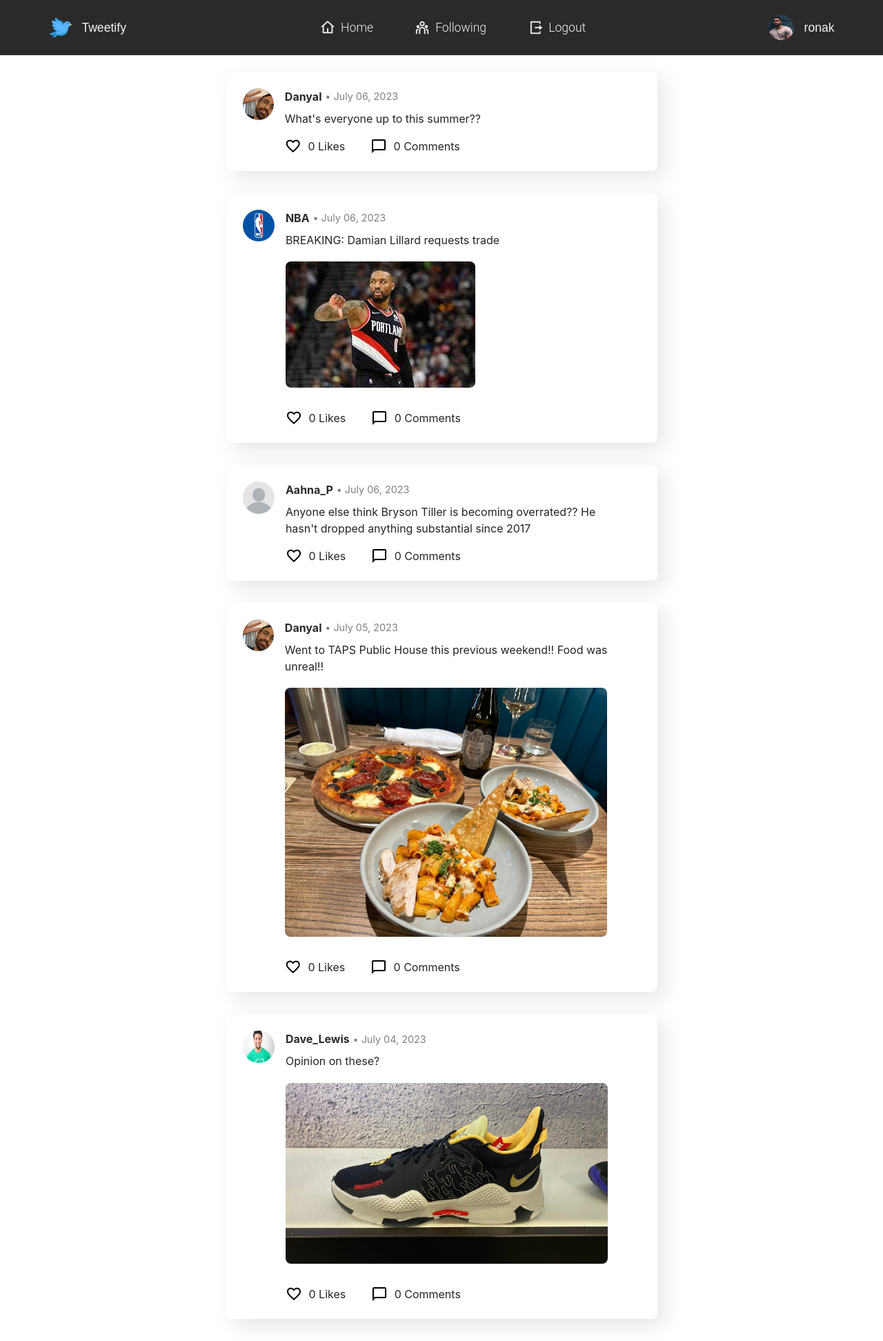
After one commit to ronaakk/Social-Media-Network, a Django app: page /following in a window 1280 px wide. The commit adds this page. Shown: the whole page at 69% size. Run offline with Django 3.2, Linux system fonts and the light colour scheme; a user stored in the database is signed in; data comes from the database, SQL or seed files in the repository; both versions use the stored data as it was after the commit; data that the repository does not hold is empty; some libraries are stand-ins or nearby versions.

Commit message:
Following page complete, just need to add minor changes

```diff
--- /dev/null
+++ b/network/static/network/js/posts-following.js
@@ -0,0 +1,73 @@
+document.addEventListener('DOMContentLoaded', () => {
+
+
+});
+
+
+  // Function to add posts to page (and sort them by date added)
+  function addPostToPage(tweet, tweetImageFile = "", username, date_posted, likesCount, commentsCount, profilePic, loggedInUser) {
+      const feed = document.querySelector(".posts");
+      const postTemplate = document.querySelector(".post");
+
+      const newPost = postTemplate.cloneNode(true);
+      newPost.classList.remove("hidden");
+
+      const tweetDetails = newPost.querySelector(".tweet-details");
+      const profilePicElement = newPost.querySelector(".tweet-creator");
+      const tweetText = tweetDetails.querySelector(".tweet");
+      const tweetImageContainer = tweetDetails.querySelector(".tweet-details__image");
+      const tweetImageElement = tweetDetails.querySelector(".posted-tweet-picture");
+      const usernameElement = tweetDetails.querySelector(".username-post");
+      const datePostedElement = newPost.querySelector(".date-posted");
+      const tweetLikes = newPost.querySelector(".like-counter");
+      const tweetComments = newPost.querySelector(".comment-counter");
+
+      tweetImageContainer.style.display = "none";
+      tweetImageElement.style.display = "none";
+
+      // Setting the image
+      if (tweetImageFile && tweetImageFile !== "") {
+        tweetImageContainer.style.display = "flex";
+        tweetImageElement.src = tweetImageFile;
+        tweetImageElement.style.display = "flex";
+      }
+
+      // Setting the profile pic
+      profilePicElement.src = profilePic;
+
+      // Setting the date posted
+      datePostedElement.textContent = ` • ${date_posted}`;
+
+      // Loading the username into the appropriate place
+      usernameElement.textContent = username;
+
+      // Loading the tweet
+      tweetText.textContent = tweet;
+
+      // Loading the tweet likes and comments (if any)
+      tweetLikes.textContent = likesCount > 1 || likesCount === 0 ? `${likesCount} Likes` : `${likesCount} Like`;
+      tweetComments.textContent = commentsCount > 1 || commentsCount === 0 ? `${commentsCount} Comments` : `${commentsCount} Comment`;
+
+      // Checking to see if authenticated user is creator of tweet
+      const editSection = tweetDetails.querySelector(".edit-section");
+      if (loggedInUser !== username) {
+        editSection.style.display = "none";
+      } else {
+        editSection.style.display = "flex";
+      }
+
+      // Load the correct url
+      loadUserUrl(username, newPost);
+
+      feed.insertBefore(newPost, feed.firstChild);
+  }
+
+  // Function to load appropriate user url on each post
+  function loadUserUrl(username, post) {
+    const userProfileLinks = post.querySelectorAll(".user-profile-link");
+    const baseUrl = "/user/";
+
+    userProfileLinks.forEach(tag => {
+      tag.href = baseUrl + username;
+    });
+  }
--- /dev/null
+++ b/network/templates/network/following.html
@@ -0,0 +1,63 @@
+{% extends "network/layout.html" %}
+{% load static %}
+
+{% block extra_head %}
+    <script src= {% static 'network/js/posts-following.js' %} type="text/javascript"></script>
+    <link rel="stylesheet" href= {% static 'network/css/post-section.css' %}>
+    <link rel="stylesheet" href="https://fonts.googleapis.com/css2?family=Material+Symbols+Outlined:opsz,wght,FILL,GRAD@20..48,100..700,0..1,-50..200" />
+{% endblock extra_head %}
+
+{% block body %}
+    <div class="posts">
+        {% for post in feed_posts %}
+            <div class="post">
+                <div class="post-layout">
+
+                    <img src="{{ post.tweet_user_profile_pic }}" class="profile-pic small-post-section tweet-creator">
+
+                    <!-- Actual post content (profile image, username, tweet, and image) -->
+                    <div class="section-row">
+                        <div class="tweet-details">
+                            <div class="tweet-header">
+                                <input type="hidden" id="tweet-username" value="{{ users_profile.user }}">
+                                <p class="username-post">{{ post.username }}</p>
+                                <p class="date-posted"> • {{ post.date_posted }}</p>
+                            </div>
+
+                            <p class="tweet">{{ post.tweet }}</p>
+
+                            {% if post.tweet_image_url %}
+                                <div class="tweet-details__image">
+                                    <img src="{{ post.tweet_image_url }}" class="posted-tweet-picture">
+                                </div>
+                            {% endif %}
+
+                            <!-- Edit/Delete a post (given creator is authenticated), Likes, Comments (give this div a class of "tweet-actions") -->
+                            <div class="tweet-actions-post">
+                                <div class="tweet-actions-section">
+                                    <div class="like-section">
+                                        <!-- Like Button -->
+                                        <button class="like-button">
+                                            <span class="material-symbols-outlined">favorite</span>
+                                        </button>
+                                        <!-- Like Counter -->
+                                        <span class="like-counter">{{ post.tweet_likes }} Likes</span>
+                                    </div>
+
+                                    <div class="comment-section">
+                                        <!-- Comment Button -->
+                                        <button class="comment-button">
+                                            <span class="material-symbols-outlined">chat_bubble</span>
+                                        </button>
+                                        <!-- Comment Counter -->
+                                        <span class="comment-counter">{{ post.tweet_comments }} Comments</span>
+                                    </div>
+                                </div>
+                            </div>
+                        </div>
+                    </div>
+                </div>
+            </div>
+        {% endfor %}
+    </div>
+{% endblock %}
--- a/network/templates/network/index.html
+++ b/network/templates/network/index.html
@@ -40,9 +40,7 @@
     {% endif %}
 
     <div class="posts">
-        <!-- TODO: Clicking on a post should go to a separate page and show all comments, etc. -->
         <div class="post hidden">
-
             <div class="post-layout">
                 <a class="user-profile-link" href="">
                     <img src="" class="profile-pic small-post-section tweet-creator">
--- a/network/templates/network/layout.html
+++ b/network/templates/network/layout.html
@@ -36,7 +36,7 @@
             <ul class="navbar">
               {% if user.is_authenticated %}
                 <li>
-                <a href="{% url 'index' %}" class="nav-link">
+                  <a href="{% url 'index' %}" class="nav-link home">
                     <div class="remix-icon-item">
                       <i class="remix-icon ri-home-4-line"></i>
                       <p>Home</p>
@@ -44,7 +44,7 @@
                   </a>
                 </li>
                 <li>
-                <a href="#" class="nav-link">
+                  <a href="{% url 'following_feed' %}" class="nav-link">
                     <div class="remix-icon-item">
                       <i class="remix-icon ri-team-line"></i>
                       <p>Following</p>
@@ -52,7 +52,7 @@
                   </a>
                 </li>
                 <li>
-                <a href="{% url 'logout' %}" class="nav-link">
+                  <a href="{% url 'logout' %}" class="nav-link logout">
                     <div class="remix-icon-item">
                       <i class="remix-icon ri-logout-box-r-line"></i>
                       <p>Logout</p>
--- a/network/templates/network/user-profile.html
+++ b/network/templates/network/user-profile.html
@@ -63,9 +63,9 @@
                                     <p class="tweet">{{ tweet.tweet }}</p>
 
                                     {% if tweet.image %}
-                                    <div class="tweet-details__image">
-                                        <img src="{{ tweet.image.url }}" class="posted-tweet-picture">
-                                    </div>
+                                        <div class="tweet-details__image">
+                                            <img src="{{ tweet.image.url }}" class="posted-tweet-picture">
+                                        </div>
                                     {% endif %}
 
                                     <!-- Edit/Delete a post (given creator is authenticated), Likes, Comments (give this div a class of "tweet-actions") -->
--- a/network/urls.py
+++ b/network/urls.py
@@ -10,10 +10,11 @@
     path("register", views.register, name="register"),
     path("profile_settings", views.change_profile, name="change_profile"),
     path("user/<str:username>", views.view_profile, name="view_profile"),
+    path("following", views.following_feed, name="following_feed"),
 
-    # API Routes (to handle saving, retrieving tweet data)
+    # API Routes (to handle saving, retrieving tweet data through AJAX)
     path("post_tweet/", views.post_tweet, name="post_tweet"),
-    path("load_feed/<str:feed>", views.load_feed, name="load_feed"),
+    path("home", views.home_feed, name="home_feed"),
     path("follow_user/<str:username>", views.follow_user, name="follow_user"),
     path("unfollow_user/<str:username>", views.unfollow_user, name="unfollow_user")
 
--- a/network/views.py
+++ b/network/views.py
@@ -190,10 +190,6 @@
         current_user_relationships = UserRelationship.objects.get(user = request.user)
         current_user_following = current_user_relationships.following.all().values_list('user__username', flat=True)
 
-        print(users_profile.user.username)
-        print(current_user_following)
-        print("---------------------------")
-        print(users_tweets)
         return render(request, "network/user-profile.html", {
             "users_profile": users_profile,
             "users_relationships": users_relationships,
@@ -204,38 +200,62 @@
             "current_user_following": current_user_following
         })
 
-def load_feed(request, feed):
+def home_feed(request):
     if request.method == "GET":
-
-        if feed == "home":
-            # Sort the feed by date posted
-            feed_posts = Tweet.objects.all().order_by("date_posted")
-            # print("---- {} -----".format(feed_posts))
-            feed_data = []
-            for post in feed_posts:
-                # Access the user profile for each profile picture
-                user = UserProfile.objects.get(user = post.user)
-                profile_pic = user.profile_picture
-                feed_data.append({
-                    "tweet": post.tweet,
-                    "tweet_image_url": post.image.url if post.image else "",
-                    "username": post.user.username,
-                    "date_posted": post.date_posted.strftime("%B %d, %Y"),
-                    "tweet_comments": post.comments.count() if post.comments.exists() else 0,
-                    "tweet_likes": post.likes,
-                    "tweet_user_profile_pic": profile_pic.url
-                })
-            return JsonResponse({
-                "feed_posts": feed_data,
-                "logged_in_user": request.user.username
-                }, status=200, content_type="application/json")
-
-        # Implement this later
-        # if feed == "following":
-        #     following_feed_posts = Tweet.objects.filter()
-
+        feed_data = []
+        # Sort the feed by date posted
+        feed_posts = Tweet.objects.all().order_by("date_posted")
+        for post in feed_posts:
+            # Access the user profile for each profile picture
+            user = UserProfile.objects.get(user = post.user)
+            profile_pic = user.profile_picture
+            feed_data.append({
+                "tweet": post.tweet,
+                "tweet_image_url": post.image.url if post.image else "",
+                "username": post.user.username,
+                "date_posted": post.date_posted.strftime("%B %d, %Y"),
+                "tweet_comments": post.comments.count() if post.comments.exists() else 0,
+                "tweet_likes": post.likes,
+                "tweet_user_profile_pic": profile_pic.url
+            })
+        return JsonResponse({
+            "feed_posts": feed_data,
+            "logged_in_user": request.user.username
+        }, status=200, content_type="application/json")
     else:
         return JsonResponse({"error": "GET request requried."}, status=400, content_type="application/json")
+
+def following_feed(request):
+    if request.method == "GET":
+        feed_data = []
+        # Get current user profile and their user relationships (their following)
+        current_user_profile = UserProfile.objects.get(user = request.user)
+        current_user = UserRelationship.objects.get(user = request.user)
+
+        # Get the users following list
+        user_following = current_user.following.all()
+
+        # Get all tweets from users list then add to feed_data
+        following_feed_posts = Tweet.objects.filter(user__userprofile__in=user_following).order_by("-date_posted")
+        for post in following_feed_posts:
+            user = post.user
+            user_profile = UserProfile.objects.get(user = user)
+            profile_pic = user_profile.profile_picture
+            feed_data.append({
+                "tweet": post.tweet,
+                "tweet_image_url": post.image.url if post.image else "",
+                "username": user.username,
+                "date_posted": post.date_posted.strftime("%B %d, %Y"),
+                "tweet_comments": post.comments.count() if post.comments.exists() else 0,
+                "tweet_likes": post.likes,
+                "tweet_user_profile_pic": profile_pic.url
+            })
+
+        return render(request, "network/following.html", {
+            "logged_in_user": request.user.username,
+            "user_profile": current_user_profile,
+            "feed_posts": feed_data
+        })
 
 @login_required(login_url='login')
 def follow_user(request, username):
```
Also changed, not shown: network/static/network/js/posts.js (+6 -6 lines), db.sqlite3. Lines whose indentation alone changed are shown as unchanged.
